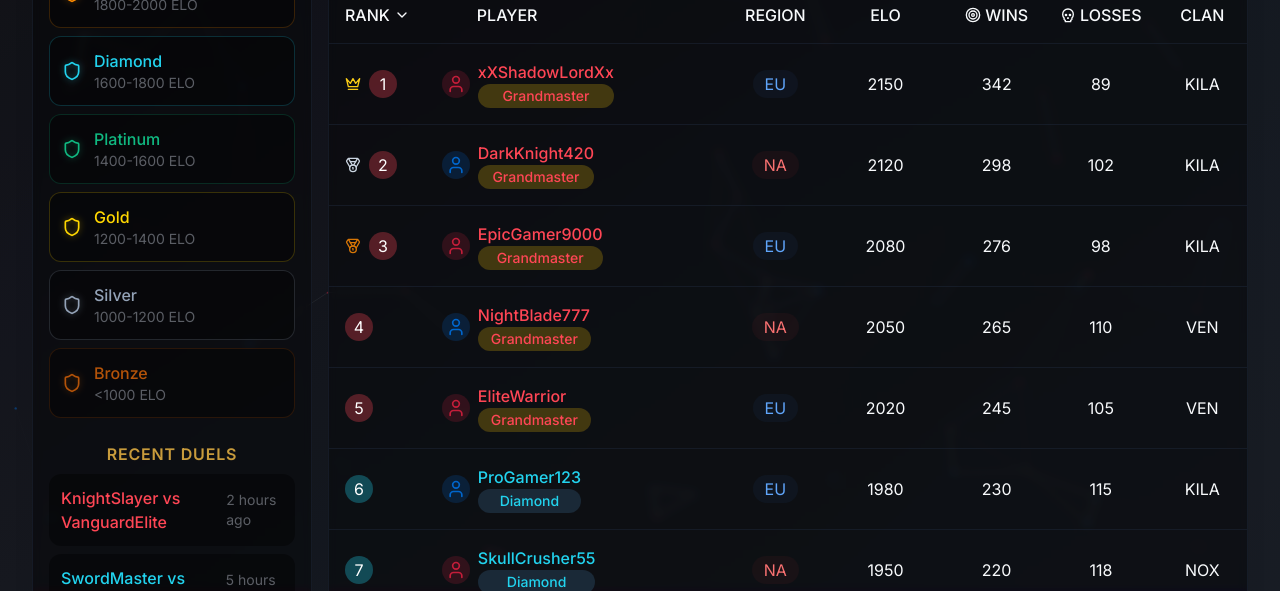
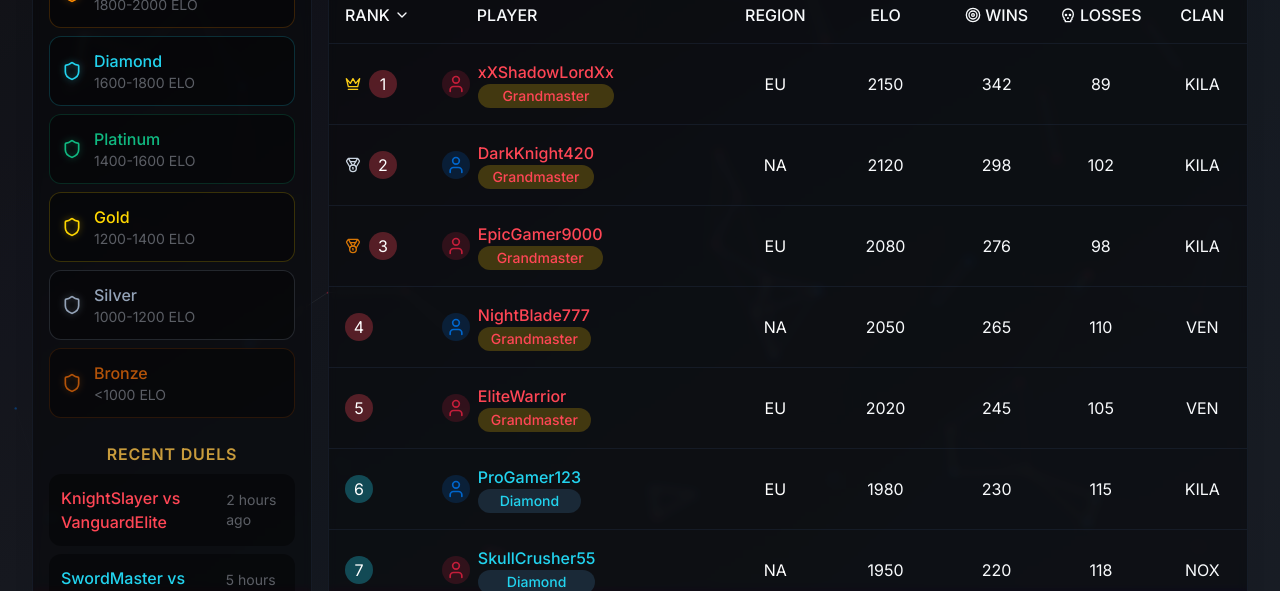
Before and after one commit to iGotYourBackMr/chiv-leaderboard, a Next.js app: page / in a window 1280 px wide. Shown: the part 209-800 px from the top of the page. Built offline with nearby package versions, Linux system fonts and the light colour scheme.

Commit message:
fix: ensure region display is plain white text

```diff
--- a/components/chivalry-leaderboard.tsx
+++ b/components/chivalry-leaderboard.tsx
@@ -454,7 +454,7 @@ export default function LeaderboardComponent({
                         </div>
                       </td>
                       <td className="hidden sm:table-cell p-4 text-center">
-                        <span className={`text-sm sm:text-base px-3 py-1 rounded-full ${getRegionColor(player.region)}`}>
+                        <span className="text-sm sm:text-base text-white">
                           {player.region}
                         </span>
                       </td>
```
